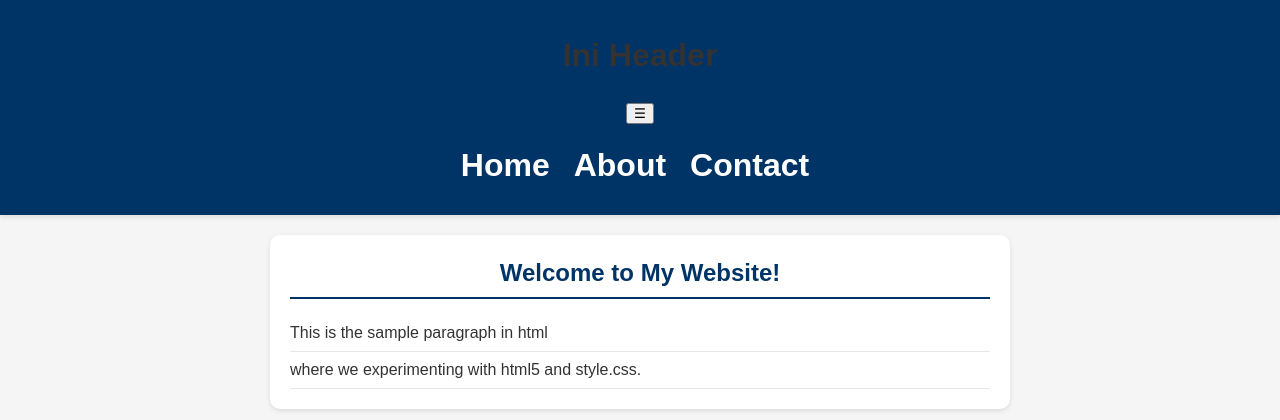
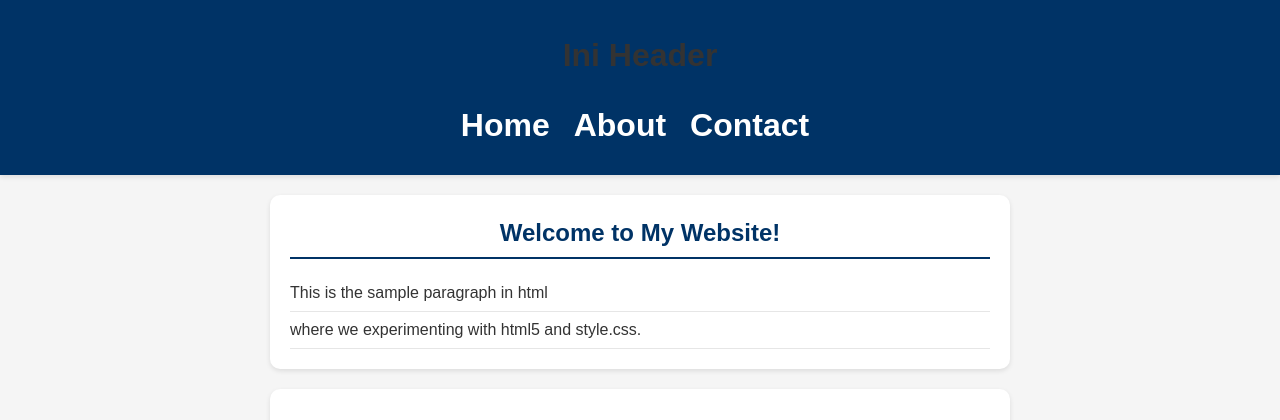
Before and after one commit to 2511500007-Jeffre6098/2511500007-PWB-TI1A-2526, a PHP site: page /pertemuan-05/index.html in a window 1280 px wide. Shown: the top 420 px of the page. Run offline with PHP 8.4, Linux system fonts and the light colour scheme.

Commit message:
class menu-toggle

```diff
--- a/pertemuan-05/style.css
+++ b/pertemuan-05/style.css
@@ -49,6 +49,14 @@ header li a:focus {
 header li a:active {
     background-color: #cc04a1;
     transform: translateY(1px);
+}
+.menu-toggle {
+    display: none;
+    font-size: 28px;
+    background: none;
+    border: none;
+    color: #fff;
+    cursor: pointer;
 }
 
 #home,
```
Also changed, not shown: pertemuan-05/README.md.
